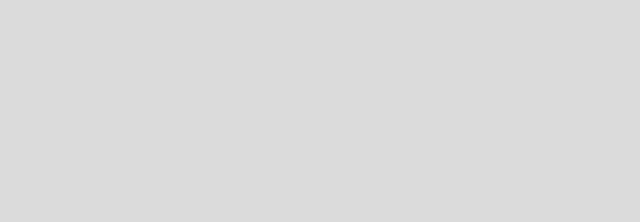
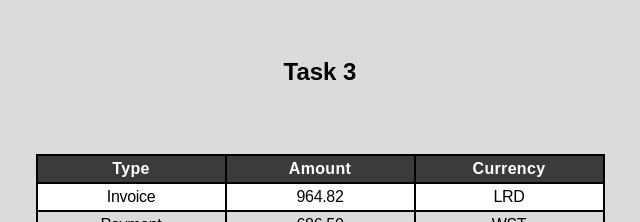
Before and after one commit to Bogdan-uas/goit-react-hw-01, a React (Vite) app: page / in a window 1280 px wide. Shown: the part 730-952 px from the top of the page, without its empty margins (320-960 px from the left). Before the commit the page ends 800 px from the top, so only its background shows below. Built offline with nearby package versions, Linux system fonts and the light colour scheme.

Commit message:
prob final commit

```diff
--- a/src/App.jsx
+++ b/src/App.jsx
@@ -3,6 +3,8 @@ import userData from "./userData.json";
 import Profile from "./components/Profile.jsx";
 import friends from "./friends.json";
 import FriendList from './components/FriendList.jsx';
+import transactions from "./transactions.json";
+import TransactionHistory from './components/TransactionHistory.jsx';
 
 const App = () => {
   return (
@@ -17,6 +19,8 @@ const App = () => {
       />
       <h2 className='task-title'>Task 2</h2>
       <FriendList friends={friends} />
+      <h2 className='task-title'>Task 3</h2>
+      <TransactionHistory items={transactions}/>
     </>
   );
 };
--- /dev/null
+++ b/src/components/TransactionHistory.jsx
@@ -0,0 +1,28 @@
+import style from "./TransactionHistory.module.css";
+import "../transactions.json";
+
+export default function TransactionHistory({ items }) {
+    return (
+<table className={style.table}>
+    <thead className={style.thead}>
+    <tr className={style.table_upper_part}>
+        <th className={style.table_title}>Type</th>
+        <th className={style.table_title}>Amount</th>
+        <th className={style.table_title}>Currency</th>
+    </tr>
+    </thead>
+
+<tbody>
+        {items.map((item, index) => {
+        return (
+            <tr key={item.id} className={index % 2 === 0 ? style.isWhite : style.isDarker}>
+                <td className={style.td}>{item.type}</td>
+                <td className={style.td}>{item.amount}</td>
+                <td className={style.td}>{item.currency}</td>
+            </tr>
+        );
+    })}
+</tbody>
+</table>
+    )
+}
--- /dev/null
+++ b/src/components/TransactionHistory.module.css
@@ -0,0 +1,28 @@
+.isDarker {
+    background-color: #dbdbdb;
+}
+
+.isWhite {
+    background-color: white;
+}
+
+.table {
+    background-color: black;
+    margin-bottom: 64px;
+}
+
+.table_title {
+    background-color: #3b3b3b;
+    color: white;
+    width: 187px;
+    text-align: center;
+    font-weight: 700;
+    letter-spacing: .02em;
+    line-height: 1.5;
+}
+
+.td {
+    text-align: center;
+    letter-spacing: -.02em;
+    line-height: 1.5;
+}
--- /dev/null
+++ b/src/transactions.json
@@ -0,0 +1,56 @@
+[
+  {
+    "id": "1e0700a2-5183-4291-85cc-2065a036a683",
+    "type": "Invoice",
+    "amount": "964.82",
+    "currency": "LRD"
+  },
+  {
+    "id": "a30f821b-4d25-4ff0-abdd-e340b3f0dd2b",
+    "type": "Payment",
+    "amount": "686.50",
+    "currency": "WST"
+  },
+  {
+    "id": "44dca67a-8e5a-4798-bf8e-b15efd4e1abd",
+    "type": "Invoice",
+    "amount": "828.62",
+    "currency": "UGX"
+  },
+  {
+    "id": "ea8ed3dc-2b68-4a53-905a-53ecb0adef33",
+    "type": "Withdrawal",
+    "amount": "527.80",
+    "currency": "ALL"
+  },
+  {
+    "id": "63ca02f9-d637-46b5-9237-f3b24425e029",
+    "type": "Payment",
+    "amount": "862.44",
+    "currency": "AUD"
+  },
+  {
+    "id": "ed0263e8-59a5-4bf1-87e0-2bb88e53dc34",
+    "type": "Withdrawal",
+    "amount": "907.00",
+    "currency": "GEL"
+  },
+  {
+    "id": "4eaab41b-b967-40ac-82ed-85fc66f646f1",
+    "type": "Deposit",
+    "amount": "103.10",
+    "currency": "BWP"
+  },
+  {
+    "id": "9648a350-8469-42d5-8bf3-18090de5fe67",
+    "type": "Withdrawal",
+    "amount": "322.32",
+    "currency": "MRO"
+  },
+  {
+    "id": "9c5c25fb-1a95-4b2f-8d1f-4c4426d677cc",
+    "type": "Invoice",
+    "amount": "14.79",
+    "currency": "PYG"
+  }
+]
```
